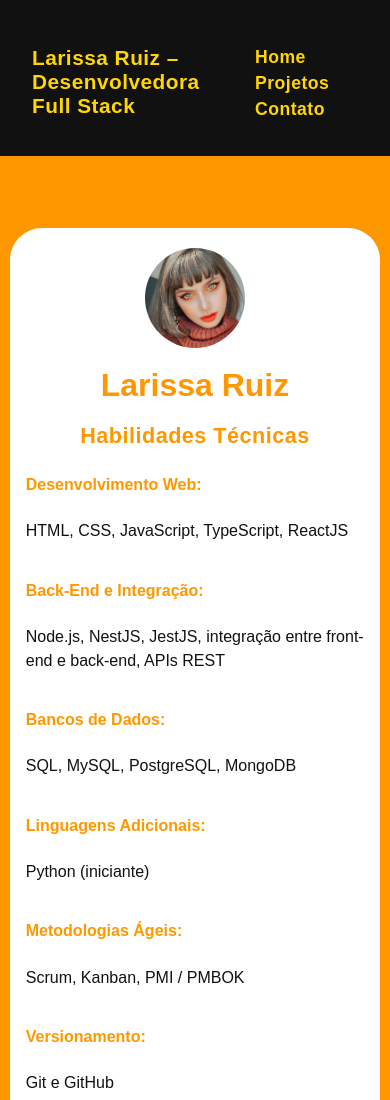
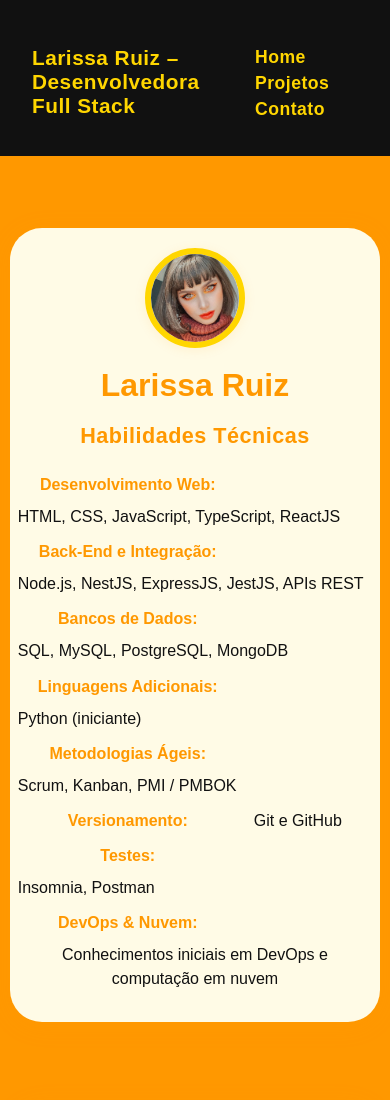
Before and after one commit to Lalisruiz/portfolio_gen, a plain HTML site: page index.html in a window 390 px wide. Shown: the top 1100 px of the page. Drawn offline with Linux system fonts and the light colour scheme.

Commit message:
feat: ajustes de formatação e padronização visual nas páginas do portfólio

```diff
--- a/assets/css/style.css
+++ b/assets/css/style.css
@@ -277,21 +277,20 @@ footer {
   display: flex;
   flex-direction: column;
   align-items: center;
+  text-align: center;
 }
 
 /* Foto de perfil quadrada, borda arredondada (círculo), sem cortes estranhos */
 .profile-photo {
-  width: 180px;
-  height: 180px;
+  width: 140px;
+  height: 140px;
   object-fit: cover;
   border-radius: 50%;
-  border: none;
-  box-shadow: none;
-  background: transparent;
+  border: 6px solid var(--secondary);
+  box-shadow: 0 2px 12px rgba(255,152,0,0.10);
+  background: var(--white);
   margin-bottom: 1.2rem;
   padding: 0;
-  overflow: hidden;
-  display: block;
 }
 
 /* Títulos destacados */
@@ -319,49 +318,42 @@ footer {
 }
 .skills-list {
   list-style: none;
-  padding: 0 2rem;
+  padding: 0;
   margin: 0 auto;
-  max-width: 900px;
+  max-width: 700px;
   font-size: 1.08rem;
-  display: grid;
-  grid-template-columns: 1fr 2fr;
-  column-gap: 1.5rem;
-  row-gap: 1.2rem;
+  justify-content: center;
 }
 .skills-list li {
-  margin-bottom: 0;
+  margin-bottom: 1.1rem;
   line-height: 1.5;
   word-break: normal;
-  display: contents;
+  display: flex;
+  align-items: center;
+  flex-wrap: nowrap;
+  white-space: nowrap;
+  gap: 0.5rem;
 }
 .skill-label {
   font-weight: bold;
   color: #FF9800;
   margin-right: 0.5rem;
-  display: block;
+  display: inline-block;
   min-width: 170px;
   white-space: nowrap;
-  text-align: right;
-}
-.skill-content {
-  display: block;
-  text-align: left;
-  white-space: normal;
 }
 @media (max-width: 700px) {
   .skills-list {
-    grid-template-columns: 1fr;
-    padding: 0 0.5rem;
+    max-width: 98vw;
     font-size: 1rem;
   }
   .skill-label {
-    min-width: 0;
+    min-width: 120px;
     font-size: 1rem;
-    text-align: left;
-    margin-bottom: 0.2rem;
   }
-  .skill-content {
-    margin-bottom: 1rem;
+  .skills-list li {
+    white-space: normal;
+    flex-wrap: wrap;
   }
   .content-block {
     padding: 1.2rem 0.5rem;
@@ -402,46 +394,3 @@ footer {
     padding: 1rem;
   }
 }
-
-/* Estilo da tabela de formação */
-.formacao table {
-  width: 100%;
-  border-collapse: collapse;
-  font-size: 1.08rem;
-  background: #fff;
-  border-radius: 16px;
-  overflow: hidden;
-  box-shadow: 0 2px 12px rgba(255,152,0,0.10);
-}
-.formacao th {
-  background: #FFD600;
-  color: #111;
-  font-weight: 700;
-  padding: 1rem 0.5rem;
-  text-align: center;
-  font-size: 1.15rem;
-  border: 1.5px solid #FFD600;
-}
-.formacao td {
-  padding: 1rem 0.7rem;
-  text-align: left;
-  vertical-align: top;
-  border: 1.5px solid #FFD600;
-}
-.formacao tr:last-child td {
-  border-bottom: 1.5px solid #FFD600;
-}
-.formacao tr {
-  transition: background 0.2s;
-}
-.formacao tr:hover td {
-  background: #fffbe6;
-}
-@media (max-width: 700px) {
-  .formacao table {
-    font-size: 0.95rem;
-  }
-  .formacao th, .formacao td {
-    padding: 0.7rem 0.3rem;
-  }
-}
--- a/index.html
+++ b/index.html
@@ -26,30 +26,56 @@
         </header>
 <main style="background:#FF9800;min-height:100vh;padding:0;">
     <div style="display:flex;flex-direction:column;align-items:center;max-width:100vw;">
-        <div class="content-block">
-            <img class="profile-photo" src="assets/img/eu.jpg" alt="Foto da Desenvolvedora" style="object-fit:contain;" />
+        <div class="content-block" style="background:#fffbe6;">
+            <img class="profile-photo" src="assets/img/eu.jpg" alt="Foto da Desenvolvedora" />
             <h2>Larissa Ruiz</h2>
             <p class="skills-title">Habilidades Técnicas</p>
-            <ul class="skills-list">
-                <li><span class="skill-label">Desenvolvimento Web:</span><span class="skill-content">HTML, CSS, JavaScript, TypeScript, ReactJS</span></li>
-                <li><span class="skill-label">Back-End e Integração:</span><span class="skill-content">Node.js, NestJS, JestJS, integração entre front-end e back-end, APIs REST</span></li>
-                <li><span class="skill-label">Bancos de Dados:</span><span class="skill-content">SQL, MySQL, PostgreSQL, MongoDB</span></li>
-                <li><span class="skill-label">Linguagens Adicionais:</span><span class="skill-content">Python (iniciante)</span></li>
-                <li><span class="skill-label">Metodologias Ágeis:</span><span class="skill-content">Scrum, Kanban, PMI / PMBOK</span></li>
-                <li><span class="skill-label">Versionamento:</span><span class="skill-content">Git e GitHub</span></li>
-                <li><span class="skill-label">Testes:</span><span class="skill-content">Insomnia, Postman</span></li>
-                <li><span class="skill-label">DevOps & Nuvem:</span><span class="skill-content">Conhecimentos iniciais em DevOps e computação em nuvem</span></li>
+            <ul class="skills-list" style="max-width:800px;display:flex;flex-direction:column;align-items:flex-start;margin:0 auto;">
+                <li style="display:flex;flex-wrap:wrap;align-items:baseline;margin-bottom:0.7rem;">
+                    <span class="skill-label" style="min-width:220px;">Desenvolvimento Web:</span>
+                    <span class="skill-content">HTML, CSS, JavaScript, TypeScript, ReactJS</span>
+                </li>
+                <li style="display:flex;flex-wrap:wrap;align-items:baseline;margin-bottom:0.7rem;">
+                    <span class="skill-label" style="min-width:220px;">Back-End e Integração:</span>
+                    <span class="skill-content">Node.js, NestJS, ExpressJS, JestJS, APIs REST</span>
+                </li>
+                <li style="display:flex;flex-wrap:wrap;align-items:baseline;margin-bottom:0.7rem;">
+                    <span class="skill-label" style="min-width:220px;">Bancos de Dados:</span>
+                    <span class="skill-content">SQL, MySQL, PostgreSQL, MongoDB</span>
+                </li>
+                <li style="display:flex;flex-wrap:wrap;align-items:baseline;margin-bottom:0.7rem;">
+                    <span class="skill-label" style="min-width:220px;">Linguagens Adicionais:</span>
+                    <span class="skill-content">Python (iniciante)</span>
+                </li>
+                <li style="display:flex;flex-wrap:wrap;align-items:baseline;margin-bottom:0.7rem;">
+                    <span class="skill-label" style="min-width:220px;">Metodologias Ágeis:</span>
+                    <span class="skill-content">Scrum, Kanban, PMI / PMBOK</span>
+                </li>
+                <li style="display:flex;flex-wrap:wrap;align-items:baseline;margin-bottom:0.7rem;">
+                    <span class="skill-label" style="min-width:220px;">Versionamento:</span>
+                    <span class="skill-content">Git e GitHub</span>
+                </li>
+                <li style="display:flex;flex-wrap:wrap;align-items:baseline;margin-bottom:0.7rem;">
+                    <span class="skill-label" style="min-width:220px;">Testes:</span>
+                    <span class="skill-content">Insomnia, Postman</span>
+                </li>
+                <li style="display:flex;flex-wrap:wrap;align-items:baseline;margin-bottom:0.7rem;">
+                    <span class="skill-label" style="min-width:220px;">DevOps & Nuvem:</span>
+                    <span class="skill-content">Conhecimentos iniciais em DevOps e computação em nuvem</span>
+                </li>
             </ul>
         </div>
-        <div class="content-block">
+        <div class="content-block" style="background:#fffbe6;">
             <h2>Resumo Profissional</h2>
             <article class="about-text" style="font-size:1.1rem;color:#111;">
+                Transformo ideias em soluções digitais criativas e funcionais.<br><br>
                 Desenvolvedora Full Stack Júnior com background em Moda e atualmente cursando Análise e Desenvolvimento de Sistemas. Tenho experiência prática em JavaScript, TypeScript, React, Node.js, NestJS, HTML, CSS, Git, SQL, APIs REST, além de bancos de dados relacionais (SQL, MySQL, PostgreSQL) e não relacionais (MongoDB), com foco em desenvolvimento web full stack e integração de sistemas.<br><br>
                 Ao longo de 12 anos no setor da moda, atuei em empresas como C&A, Riachuelo, Grupo Soma e Shein, liderando equipes e projetos em modelagem digital, estilo e planejamento de produção. Essa trajetória fortaleceu competências como liderança, metodologias ágeis, resolução de problemas, pensamento analítico, trabalho colaborativo e visão estratégica, que hoje aplico ao desenvolvimento de software.<br><br>
-                Busco uma oportunidade como Desenvolvedora Full Stack Júnior, em ambientes colaborativos e dinâmicos, onde eu possa unir minha experiência multidisciplinar ao aprendizado contínuo em tecnologia para entregar soluções eficientes, escaláveis e inovadoras.
+                Busco uma oportunidade como Desenvolvedora Full Stack Júnior, em ambientes colaborativos e dinâmicos, onde eu possa unir minha experiência multidisciplinar ao aprendizado contínuo em tecnologia para entregar soluções eficientes, escaláveis e inovadoras.<br><br>
+                Vamos conversar? Entre em contato pelo menu ou pelas minhas redes sociais no rodapé.
             </article>
         </div>
-        <div class="content-block">
+        <div class="content-block" style="background:#fffbe6;">
             <h2>Formação</h2>
             <table style="width:100%;border-collapse:collapse;font-size:1rem;">
                 <tr style="background:#FFD600;color:#111;font-weight:700;">
@@ -84,7 +110,7 @@
                 </tr>
             </table>
         </div>
-        <div class="content-block">
+        <div class="content-block" style="background:#fffbe6;">
             <h2>Sugestão de vídeo:</h2>
             <figure class="video" style="display:flex;justify-content:center;">
                 <iframe width="560" height="315" src="https://www.youtube.com/embed/imDL2b-xMi8" title="YouTube video player" frameborder="0" allow="accelerometer; autoplay; clipboard-write; encrypted-media; gyroscope; picture-in-picture; web-share" referrerpolicy="strict-origin-when-cross-origin" allowfullscreen></iframe>
```
Also changed, not shown: contato.html (+1 -1 lines), projetos.html (+1 -0 lines).
